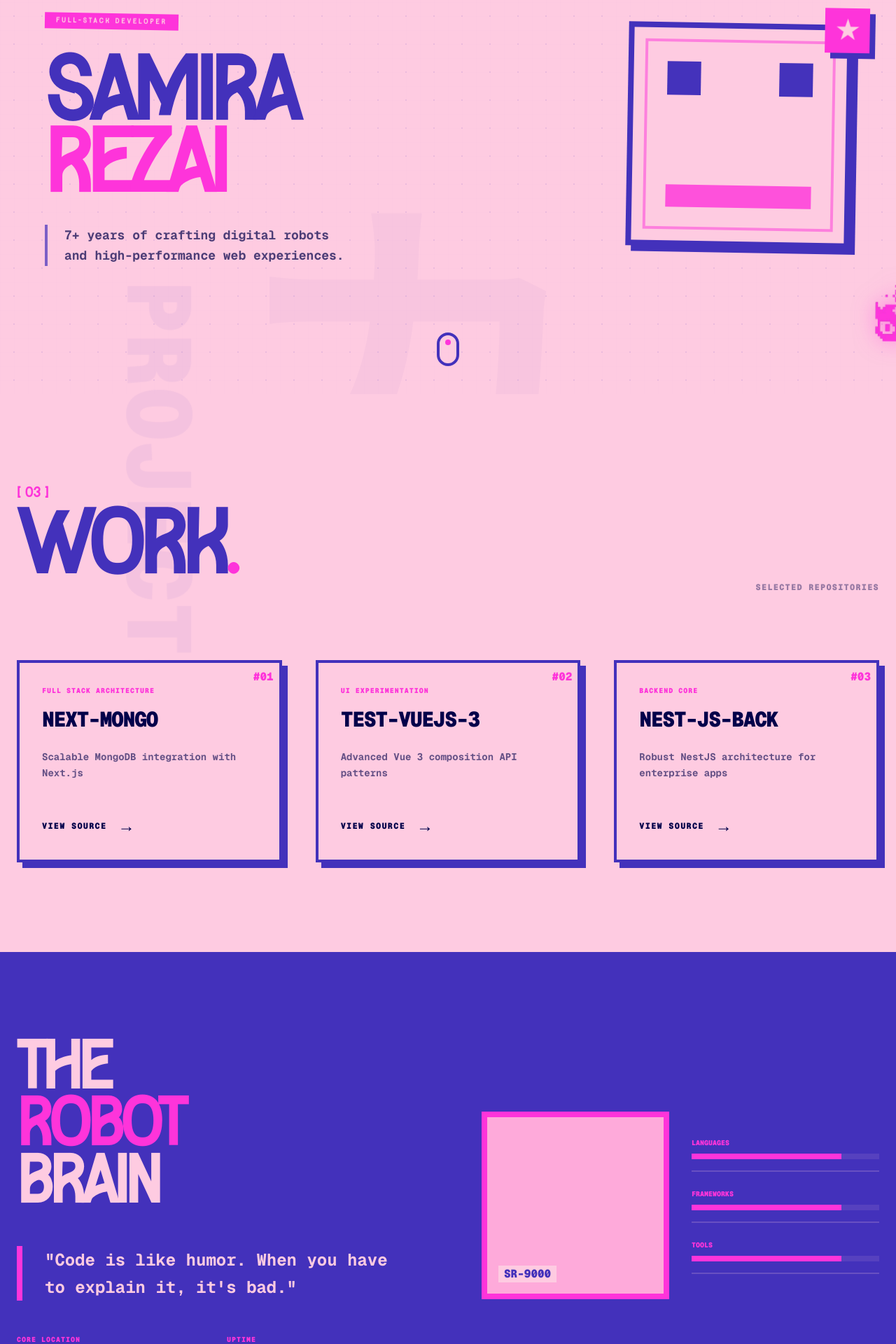
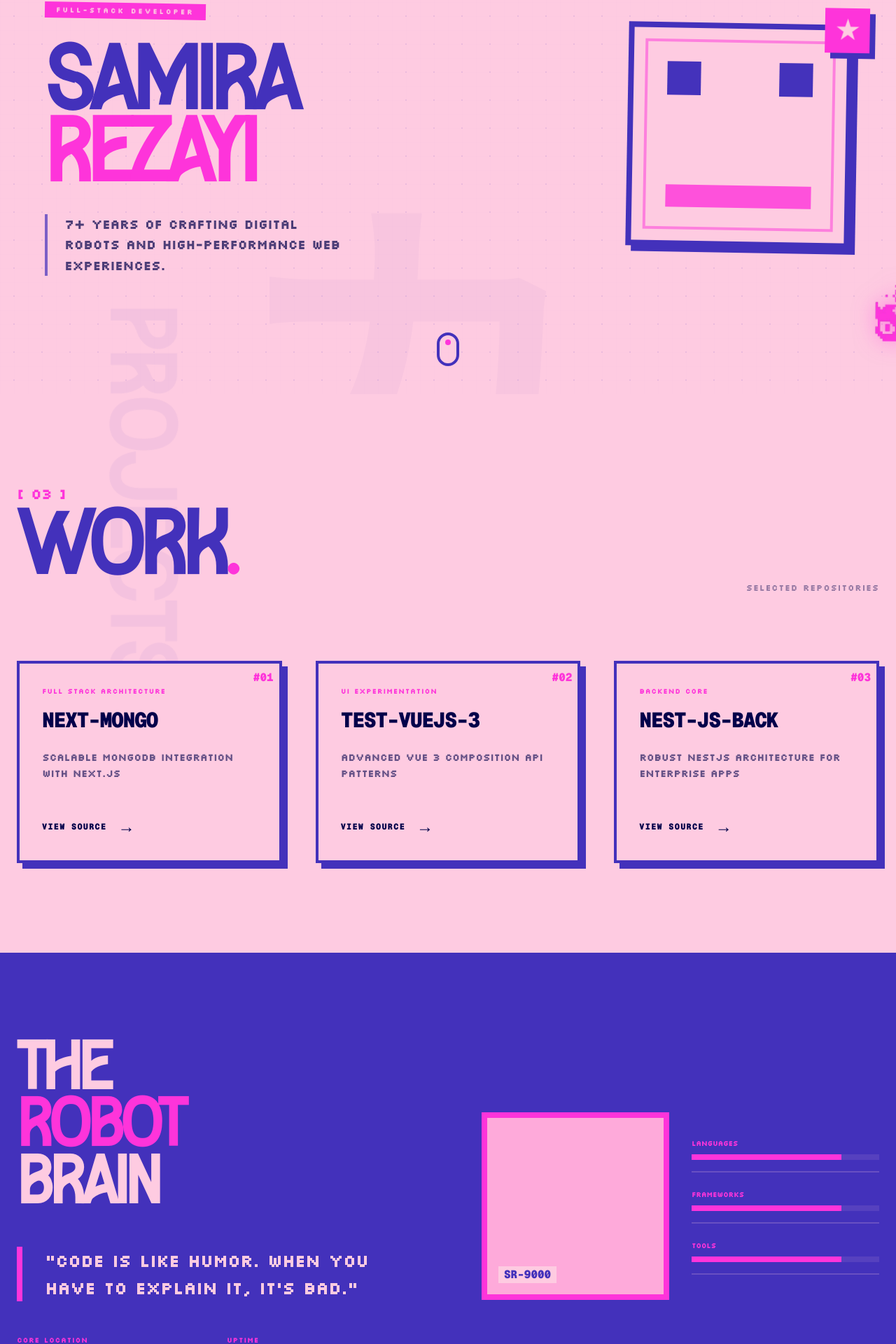
Before and after one commit to samirarezai/next-portfolio, a Next.js app: page / in a window 1280 px wide. Shown: the part 237-2157 px from the top of the page at 70% size. Built offline with nearby package versions, Linux system fonts and the light colour scheme.

Commit message:
Add Silkscreen font to global styles and homepage; update font usage across components for improved typography and visual consistency.

```diff
--- a/app/globals.css
+++ b/app/globals.css
@@ -6,9 +6,14 @@
   --font-sans: var(--font-geist-sans);
   --font-mono: var(--font-geist-mono);
   --font-keygen: var(--font-keygen);
+  --font-silkscreen: var(--font-silkscreen);
   --color-accent: var(--accent);
   --color-primary: var(--primary);
   --color-pink: var(--pink);
+}
+
+.font-silkscreen {
+  font-family: var(--font-silkscreen), cursive;
 }
 
 :root {
@@ -42,10 +47,14 @@ html {
 
 body {
   color: var(--foreground) !important;
-  font-family: var(--font-sans), system-ui, sans-serif;
+  font-family: var(--font-keygen), var(--font-sans), system-ui, sans-serif;
   overflow-x: hidden;
   margin: 0;
   padding: 0;
+}
+
+.font-keygen {
+  font-family: var(--font-keygen), sans-serif;
 }
 
 .checkered-grid {
--- a/app/layout.tsx
+++ b/app/layout.tsx
@@ -1,5 +1,5 @@
 import type { Metadata } from "next";
-import { Geist, Geist_Mono } from "next/font/google";
+import { Geist, Geist_Mono, Silkscreen } from "next/font/google";
 import localFont from "next/font/local";
 import "./globals.css";
 
@@ -11,6 +11,12 @@ const geistSans = Geist({
 const geistMono = Geist_Mono({
   variable: "--font-geist-mono",
   subsets: ["latin"],
+});
+
+const silkscreen = Silkscreen({
+  weight: "400",
+  subsets: ["latin"],
+  variable: "--font-silkscreen",
 });
 
 const keygen = localFont({
@@ -31,7 +37,7 @@ export default function RootLayout({
   return (
     <html lang="en">
       <body
-        className={`${geistSans.variable} ${geistMono.variable} ${keygen.variable} antialiased font-sans`}
+        className={`${geistSans.variable} ${geistMono.variable} ${keygen.variable} ${silkscreen.variable} ${silkscreen.className} antialiased`}
       >
         {children}
       </body>
--- a/app/page.tsx
+++ b/app/page.tsx
@@ -58,7 +58,7 @@ export default function Home() {
             <span className="text-[10px] font-bold uppercase tracking-[0.2em] text-pink font-keygen">REZAYI</span>
           </div>
         </div>
-        <div className="hidden md:flex gap-12 text-[10px] font-black uppercase tracking-[0.3em]">
+        <div className="hidden md:flex gap-12 text-[10px] font-black uppercase tracking-[0.3em] font-silkscreen">
           <a href="#work" className="hover:text-pink transition-colors relative py-2 group">
             Work
             <span className="absolute bottom-0 left-0 w-full h-1 bg-pink scale-x-0 group-hover:scale-x-100 transition-transform duration-300 origin-left" />
@@ -89,15 +89,15 @@ export default function Home() {
         <div className="z-10 flex flex-col items-center max-w-6xl w-full">
           <div className="w-full grid grid-cols-1 lg:grid-cols-2 gap-12 items-center">
             <div>
-              <div className="inline-block bg-pink text-background px-4 py-1 text-[10px] font-black uppercase tracking-[0.3em] mb-8 animate-float font-keygen">
+              <div className="inline-block bg-pink text-background px-4 py-1 text-[10px] font-black uppercase tracking-[0.3em] mb-8 animate-float font-silkscreen">
                 Full-Stack Developer
               </div>
               <h1 className="text-8xl md:text-[10vw] font-black leading-[0.8] tracking-tighter uppercase text-primary mb-8 font-keygen">
                 SAMIRA <br />
-                <span className="text-pink">REZAI</span> <br />
+                <span className="text-pink">REZAYI</span> <br />
 
               </h1>
-              <p className="max-w-md text-lg font-bold leading-relaxed opacity-70 border-l-4 border-primary pl-6">
+              <p className="max-w-md text-lg font-bold leading-relaxed opacity-70 border-l-4 border-primary pl-6 font-silkscreen">
                 7+ years of crafting digital robots and high-performance web experiences.
               </p>
             </div>
@@ -138,18 +138,18 @@ export default function Home() {
 
       {/* Featured Work */}
       <section id="work" className="py-32 px-6 max-w-7xl mx-auto relative">
-        <div className="absolute -left-20 top-20 text-9xl font-black text-primary opacity-5 rotate-90 select-none">
+        <div className="absolute -left-20 top-20 text-9xl font-black text-primary opacity-5 rotate-90 select-none font-keygen">
           PROJECTS
         </div>
 
         <div className="flex flex-col md:flex-row justify-between items-start md:items-end mb-24 gap-8">
           <div>
-            <span className="text-pink font-black text-xl font-keygen">[ 03 ]</span>
+            <span className="text-pink font-black text-xl font-silkscreen">[ 03 ]</span>
             <h2 className="text-7xl md:text-9xl font-black uppercase tracking-tighter text-primary font-keygen">
               WORK<span className="text-pink">.</span>
             </h2>
           </div>
-          <div className="text-right font-black uppercase tracking-widest text-xs opacity-40">
+          <div className="text-right font-black font-silkscreen uppercase tracking-widest text-xs opacity-40">
             Selected Repositories
           </div>
         </div>
@@ -167,13 +167,13 @@ export default function Home() {
                 #{project.id}
               </div>
               <div className="mb-12">
-                <p className="text-[10px] font-black uppercase tracking-widest text-pink group-hover:text-background/80 transition-colors mb-4">
+                <p className="text-[10px] font-black uppercase tracking-widest text-pink group-hover:text-background/80 transition-colors mb-4 font-silkscreen">
                   {project.tag}
                 </p>
                 <h3 className="text-3xl font-black uppercase tracking-tighter group-hover:text-background transition-colors mb-6">
                   {project.name}
                 </h3>
-                <p className="text-sm font-bold leading-relaxed opacity-60 group-hover:text-background/60 transition-colors">
+                <p className="text-sm font-bold leading-relaxed opacity-60 group-hover:text-background/60 transition-colors font-silkscreen">
                   {project.description}
                 </p>
               </div>
@@ -196,17 +196,17 @@ export default function Home() {
               <span className="text-pink">ROBOT</span> <br />
               BRAIN
             </h2>
-            <p className="text-2xl font-bold leading-relaxed mb-12 border-l-8 border-pink pl-8">
+            <p className="text-2xl font-bold leading-relaxed mb-12 border-l-8 border-pink pl-8 font-silkscreen">
               &quot;Code is like humor. When you have to explain it, it&apos;s bad.&quot;
             </p>
             <div className="grid grid-cols-2 gap-8">
               <div>
-                <h4 className="font-black uppercase tracking-widest text-[10px] mb-2 text-pink">Core Location</h4>
-                <p className="text-lg font-bold">Tehran, Iran / Remote</p>
+                <h4 className="font-black uppercase tracking-widest text-[10px] mb-2 text-pink font-silkscreen">Core Location</h4>
+                <p className="text-lg font-bold font-silkscreen">Tehran, Iran / Remote</p>
               </div>
               <div>
-                <h4 className="font-black uppercase tracking-widest text-[10px] mb-2 text-pink">Uptime</h4>
-                <p className="text-lg font-bold">7+ Years Exp</p>
+                <h4 className="font-black uppercase tracking-widest text-[10px] mb-2 text-pink font-silkscreen">Uptime</h4>
+                <p className="text-lg font-bold font-silkscreen">7+ Years Exp</p>
               </div>
             </div>
           </div>
@@ -221,7 +221,7 @@ export default function Home() {
             </div>
             <div className="flex flex-col justify-center gap-6">
               {['Languages', 'Frameworks', 'Tools'].map((cat, idx) => (
-                <div key={idx} className="border-b-2 border-background/20 pb-4">
+                <div key={idx} className="border-b-2 border-background/20 pb-4 font-silkscreen">
                   <h4 className="font-black uppercase text-[10px] text-pink mb-1">{cat}</h4>
                   <div className="h-2 w-full bg-background/10 mt-2">
                     <div className="h-full bg-pink w-[80%]" />
@@ -240,7 +240,7 @@ export default function Home() {
         </div>
 
         <div className="max-w-4xl mx-auto relative z-10">
-          <p className="text-xs font-black uppercase tracking-[0.5em] text-pink mb-8 font-keygen">Ready for deployment</p>
+          <p className="text-xs font-black uppercase tracking-[0.5em] text-pink mb-8 font-silkscreen">Ready for deployment</p>
           <a href="mailto:samirarezai1996@gmail.com" className="text-4xl md:text-7xl font-black text-primary hover:text-pink transition-colors break-all font-keygen">
             SAMIRAREZAI1996@GMAIL.COM
           </a>
@@ -248,16 +248,16 @@ export default function Home() {
           <div className="mt-24 flex flex-col md:flex-row justify-between items-center gap-12 pt-12 border-t-4 border-primary">
             <div className="flex gap-4">
               {['LI', 'GH', 'TW'].map(s => (
-                <button key={s} className="w-12 h-12 border-4 border-primary flex items-center justify-center font-black text-xs hover:bg-pink hover:border-pink hover:text-background transition-all pixel-shadow-pink">
+                <button key={s} className="w-12 h-12 border-4 border-primary flex items-center justify-center font-black text-xs hover:bg-pink hover:border-pink hover:text-background transition-all pixel-shadow-pink font-silkscreen">
                   {s}
                 </button>
               ))}
             </div>
-            <p className="text-[10px] font-black uppercase tracking-widest opacity-40">
+            <p className="text-[10px] font-black uppercase tracking-widest opacity-40 font-silkscreen">
               © 2025 SAMIRA REZAIE — SYSTEM: OPTIMIZED
             </p>
             <div className="flex items-center gap-4">
-              <span className="text-[10px] font-black uppercase tracking-widest text-primary">JAPAN</span>
+              <span className="text-[10px] font-black uppercase tracking-widest text-primary font-silkscreen">JAPAN</span>
               <span className="text-2xl">🇯🇵</span>
             </div>
           </div>
```
